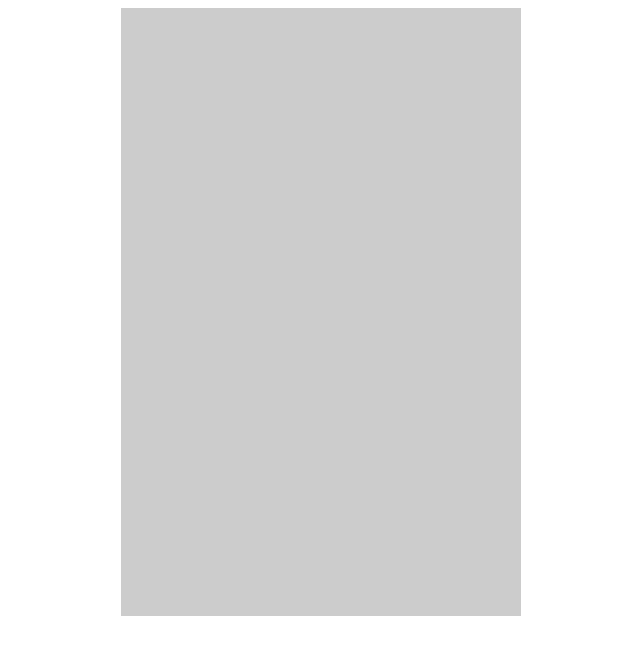
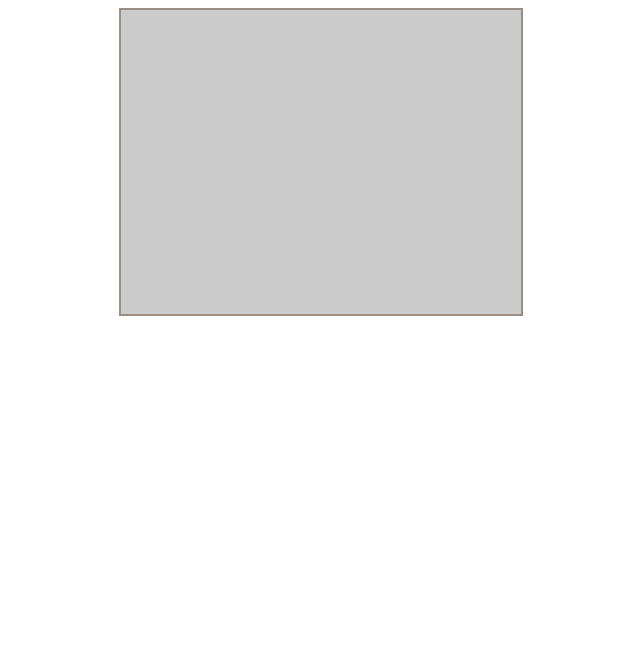
Before and after one commit to etherTheBoss/videoStreamWithWebRTC, a plain HTML site: page index.html in a window 1280 px wide. Shown: the whole page, without its empty margins (319-959 px from the left). Drawn offline with Linux system fonts and the light colour scheme.

Commit message:
done again

```diff
--- a/css/main.css
+++ b/css/main.css
@@ -1 +1,6 @@
-.booth{width: 400px; background: #ccc; border: 2px sandybrown; margin: 0 auto;}
+.booth{
+        width: 400px;
+        background: #ccc;
+        border: 2px solid rgb(153, 142, 132);
+        margin: 0 auto;
+    }
--- a/index.html
+++ b/index.html
@@ -10,7 +10,7 @@
 
     <div class="booth">
         <video id="video" width="400" height="300" autoplay></video>
-        <canvas id="canvas" width="400" height="300"></canvas>
+        <!-- <canvas id="canvas" width="400" height="300"></canvas> -->
     </div>
 
     <script src="js/myFile.js"></script>
--- a/js/myFile.js
+++ b/js/myFile.js
@@ -13,6 +13,7 @@
         audio:true
     },
     function(stream){
+        console.log(stream);
         video.src = vendorUrl.createObjectURL(stream);
         video.play();
     },
```
